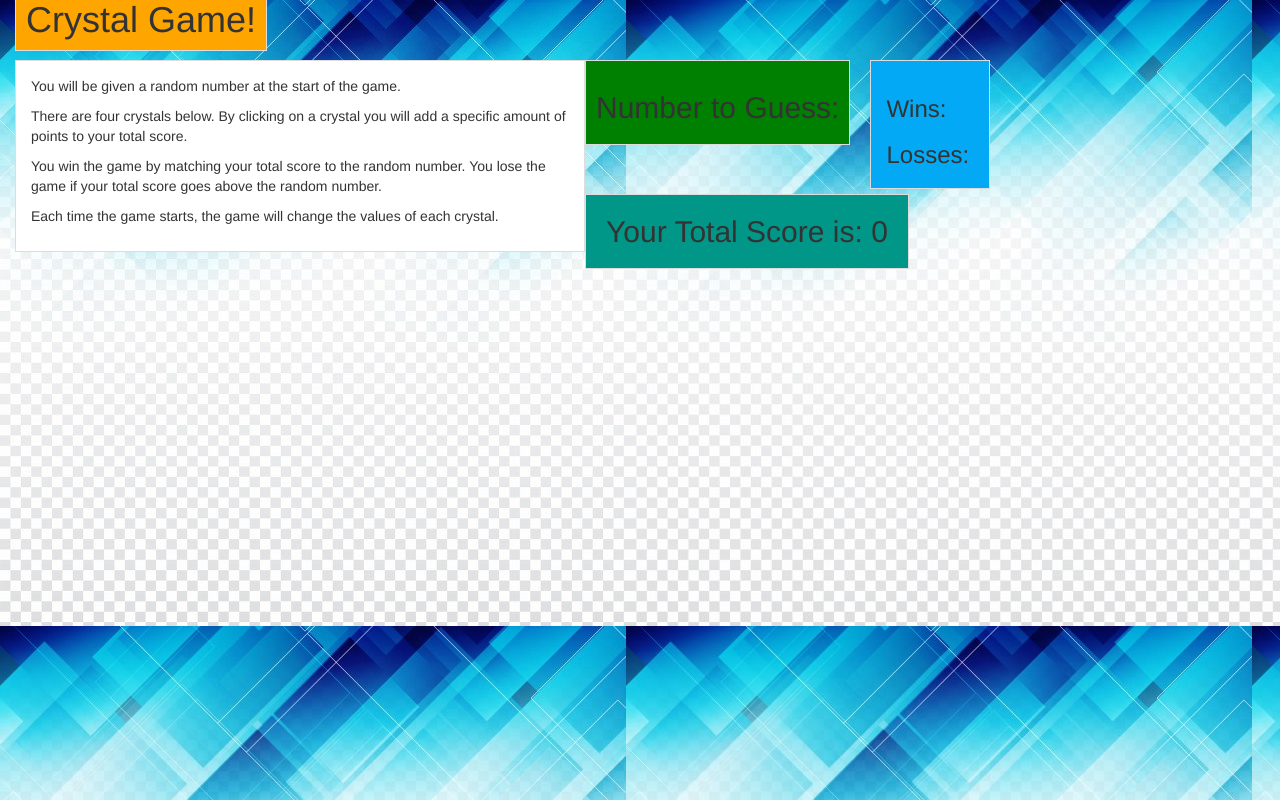
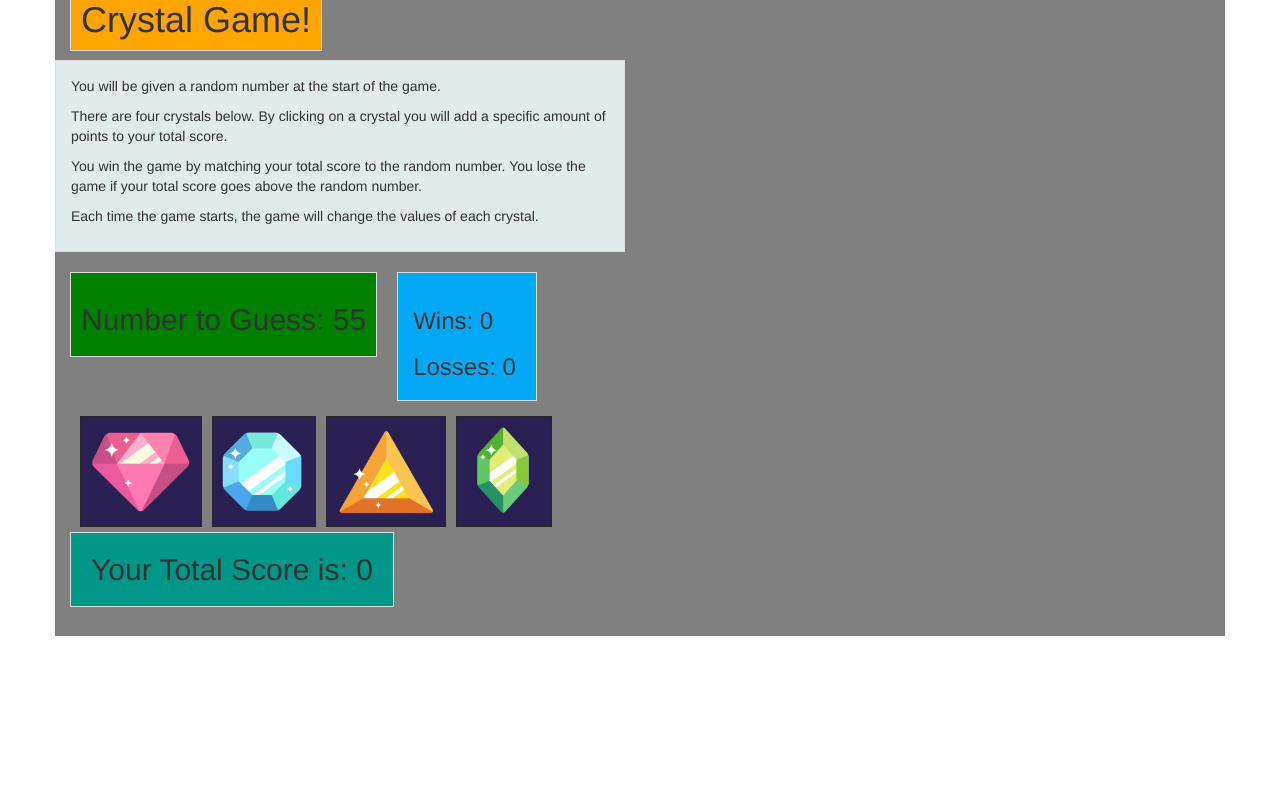
Before and after one commit to fitamatos/crystal_collector_game, a plain HTML site: page index.html in a window 1280 px wide. Drawn offline with nearby package versions, Linux system fonts and the light colour scheme.

Commit message:
adding javascript

```diff
--- a/assets/css/style.css
+++ b/assets/css/style.css
@@ -1,6 +1,6 @@
 body {
-	background-image: url("../images/background.jpg");
-	width: 960px;
+	background-color: #808080;
+
 }
 
 h1{
@@ -14,13 +14,14 @@ h1{
 }
 
 #wrapper {
+	background-color: #808080;
 	width: 100%
 	max-width:960px;
 	margin: 0 auto;
 }
 
 #instructions {
-	background-color: white;
+	background-color: #e0ebeb;
 	width: 50%;
 	clear:both;
 	padding: 15px;
--- a/assets/javascript/game.js
+++ b/assets/javascript/game.js
@@ -0,0 +1,78 @@
+$(document).ready(function() {
+
+	crystals = ['assets/images/red.png','assets/images/blue.png','assets/images/yellow.png','assets/images/green.png'];
+
+	var counter = 0;
+	var wins = 0;
+	var losses = 0;
+	$('#win').text(wins);
+	$('#loss').text(losses);
+
+	newCrystals();
+	newGame();
+
+	function newCrystals () {
+		var numbers = []
+			while(numbers.length < 4){
+			  var randomnumber = Math.floor(Math.random()*12)
+			  var found = false;
+			  for (var i=0; i< numbers.length; i++){
+				if (numbers[i] == randomnumber){
+					found = true; break
+				}
+			  }
+			  if(!found)numbers[numbers.length]=randomnumber;
+			}
+		console.log(numbers);
+
+		for (i = 0; i < numbers.length; i++) {
+			var imageCrystal = $('<img>');
+			imageCrystal.attr('data-num', numbers[i]);
+			imageCrystal.attr('src', crystals[i]);
+			imageCrystal.attr('alt', 'crystals');
+			imageCrystal.addClass('crystalImage')
+			$('#crystals').append(imageCrystal);
+		}
+	}
+
+	function newGame() {
+
+		counter = 0;
+		$('#yourScore').text(counter);
+
+		function randomIntFromInterval(min,max){
+		   	return Math.floor(Math.random()*(max-min+1)+min);
+			}
+
+		var numberToGuess = randomIntFromInterval(19,120);
+
+		$('.value').text(numberToGuess);
+
+
+		$('.crystalImage').on('click', function(){
+		    counter = counter + parseInt($(this).data('num'));
+
+		    $('#yourScore').text(counter);
+
+		    if (counter == numberToGuess){
+		      $('#status').text('You won!!!!');
+		      wins ++;
+		      $('#win').text(wins);
+		      console.log(wins)
+		      $('#crystals').empty();
+		      newCrystals();
+		      newGame();
+
+		    } else if ( counter > numberToGuess){
+		        $('#status').text('You lost!')
+		        losses ++;
+		        $('#loss').text(losses);
+		        console.log(losses)
+		        $('#crystals').empty();
+		        newCrystals();
+		        newGame();
+		    }
+		});
+	}
+
+});
--- a/index.html
+++ b/index.html
@@ -14,8 +14,9 @@
 
 <h1><span>Crystal Game!<span></h1>
 
-	<div class="row"></div>
-	<div id="instructions" class="col-lg-12">
+
+
+	<div id="instructions" class="row" class="col-lg-12">
 		<p> You will be given a random number at the start of the game.</p>
 		<p> There are four crystals below. By clicking on a crystal you will add a specific amount of points to your total score.</p>
 		<p> You win the game by matching your total score to the random number. You lose the game if your total score goes above the random number. </p>
```
